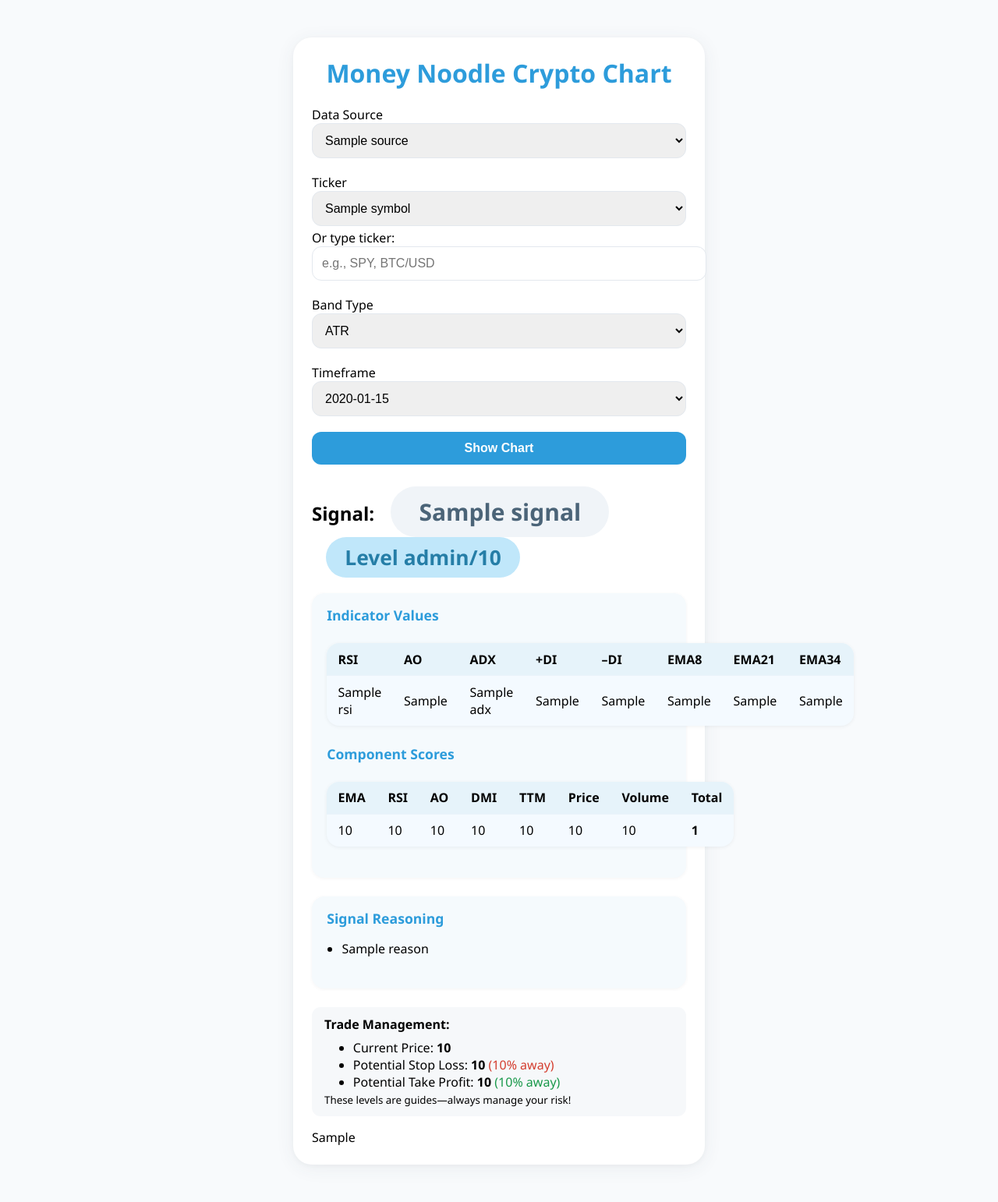
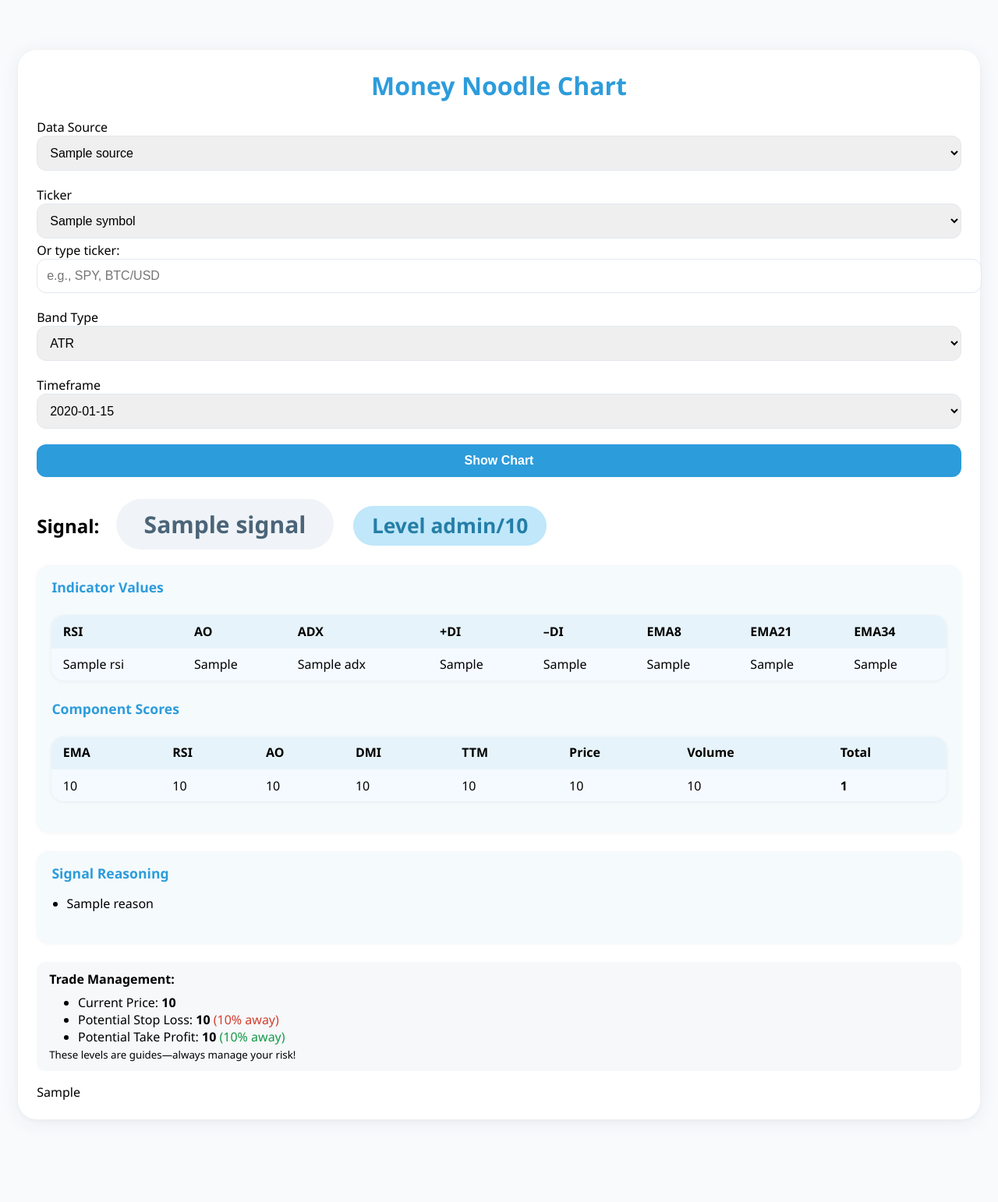
Before and after one commit to markeo4/MoneyNoodle, a Flask app: template templates/index.html in a window 1280 px wide. Shown: the whole page at 78% size. After the commit the page ends 1437 px from the top, so only its background shows below. Run offline with Flask 3, Linux system fonts and the light colour scheme; the template is opened without the code that fills it: most values are stand-ins (such as "Sample title", 1, 10 or a date in 2020).

Commit message:
wider screen view

```diff
--- a/app.py
+++ b/app.py
@@ -424,7 +424,7 @@ def index():
         )
 
         layout = go.Layout(
-            title=f"{selected_symbol} Enhanced Money Noodle - Signal Level: {signal_level}/10",
+            title=f"{selected_symbol} Money Noodle Chart - Signal Level: {signal_level}/10",
             xaxis=dict(title="Date"),
             yaxis=dict(title="Price"),
             yaxis2=dict(
--- a/templates/index.html
+++ b/templates/index.html
@@ -18,12 +18,19 @@
             padding: 0;
         }
         .container {
-            max-width: 480px;
-            margin: 3rem auto;
+            /* Remove max-width for desktop to allow full width */
+            width: 90%; /* Adjust as needed, or use 100% with padding on body */
+            margin: 3rem auto; /* Center the container */
             padding: 1.5rem;
             background: var(--card-bg);
             border-radius: 1.5rem;
             box-shadow: var(--shadow);
+        }
+        body {
+            background: var(--bg);
+            font-family: 'Segoe UI', 'Roboto', Arial, sans-serif;
+            margin: 0;
+            padding: 1rem; /* Add some padding for desktop view */
         }
         h1 {
             text-align: center;
@@ -130,20 +137,30 @@
             padding-left: 1.2em;
             margin-bottom: 1.5em;
         }
+        @media (min-width: 601px) {
+            .container {
+                max-width: 1200px; /* A larger max-width for desktop, or remove for truly full width */
+                width: 95%; /* Use a percentage for responsiveness */
+            }
+        }
+
         @media (max-width: 600px) {
             .container {
-                max-width: 100vw;
+                width: 100%;
                 border-radius: 0;
                 margin: 0;
                 padding: 0.5rem;
             }
             h1 { font-size: 1.2rem; }
+            body {
+                padding: 0; /* Remove body padding on mobile */
+            }
         }
     </style>
 </head>
 <body>
     <div class="container">
-        <h1>Money Noodle Crypto Chart</h1>
+        <h1>Money Noodle Chart</h1>
         <form method="POST">
             <div>
                 <label for="exchange">Data Source</label>
@@ -286,7 +303,7 @@
             </div>
         {% endif %}
 
-        <div>
+        <div style="width: 100%; overflow-x: auto;">
             {{ chart_div|safe }}
         </div>
     </div>
```
